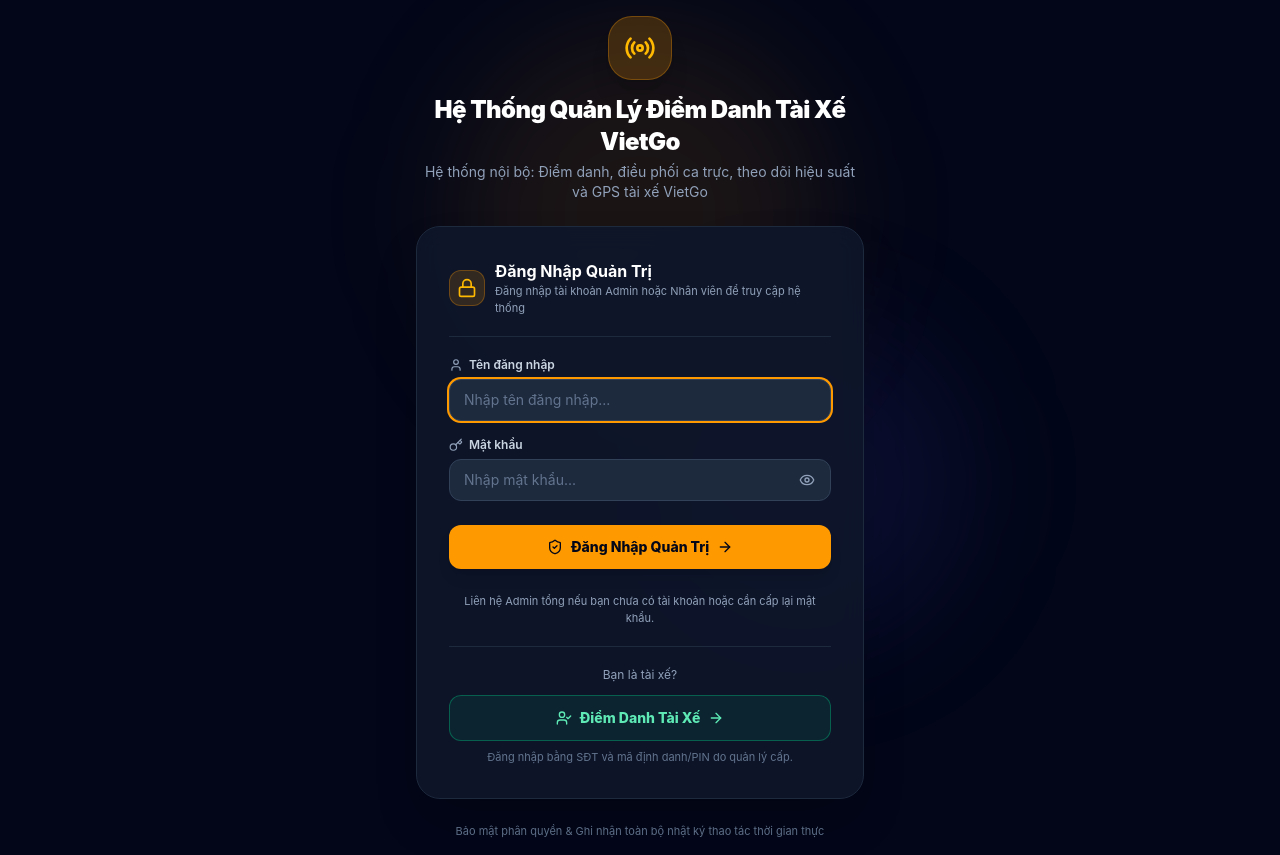
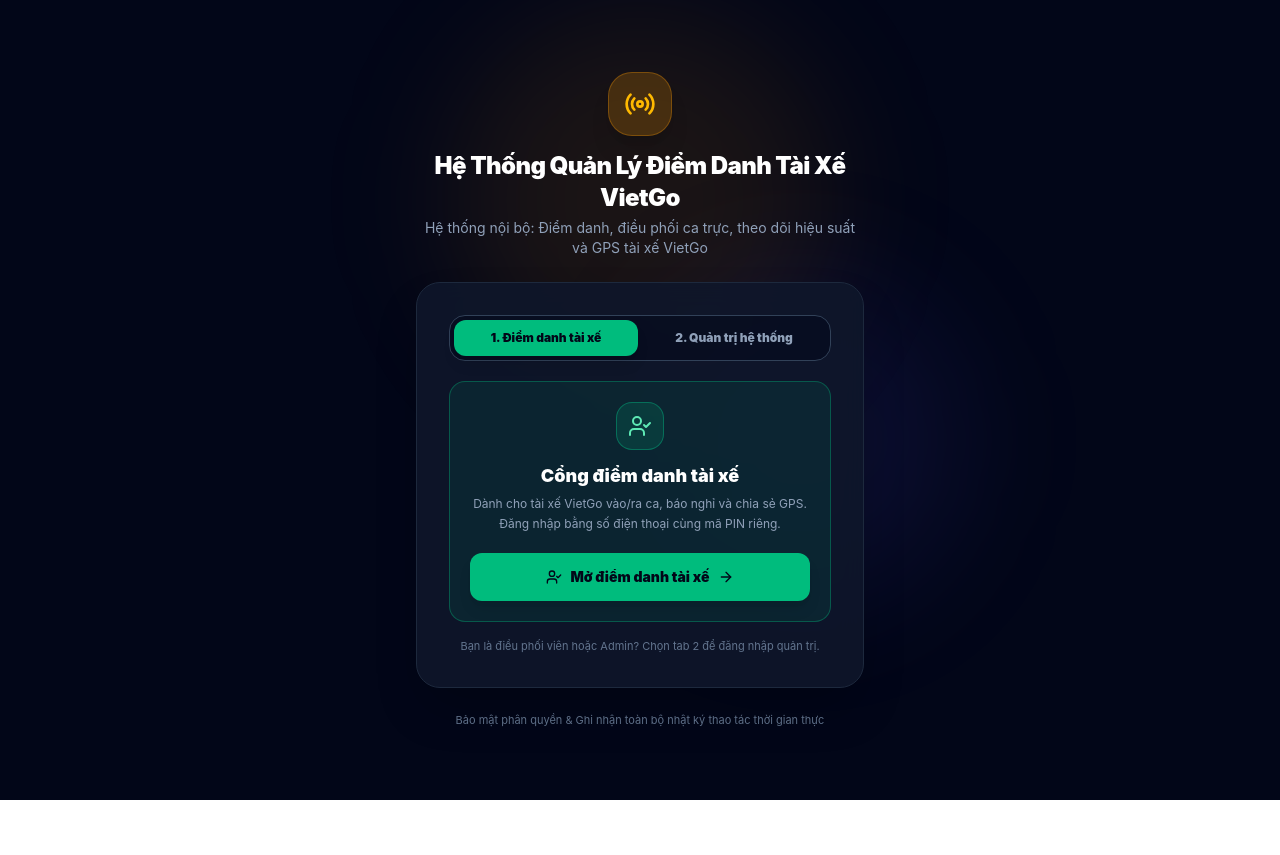
Before and after one commit to linhmmohub/vietgodriver, a React (Vite) app: page / in a window 1280 px wide. After the commit the page ends 800 px from the top, so only its background shows below. Built offline with nearby package versions, Linux system fonts and the light colour scheme; no server answers; the database is empty.

Commit message:
Update login

```diff
--- a/src/components/AdminLockScreen.tsx
+++ b/src/components/AdminLockScreen.tsx
@@ -32,6 +32,7 @@
   const [showPassword, setShowPassword] = useState(false);
   const [error, setError] = useState<string | null>(null);
   const [loading, setLoading] = useState(false);
+  const [entryMode, setEntryMode] = useState<'driver' | 'admin'>('driver');
 
   const handleSubmit = (e: React.FormEvent) => {
     e.preventDefault();
@@ -73,6 +74,24 @@
 
         {/* LOGIN FORM */}
         <div className="bg-slate-900/90 backdrop-blur-md rounded-3xl border border-slate-800 p-6 sm:p-8 shadow-2xl animate-in fade-in duration-200">
+          <div className="mb-5 grid grid-cols-2 gap-1 rounded-2xl border border-slate-700 bg-slate-950/50 p-1">
+            <button type="button" onClick={() => setEntryMode('driver')} className={`rounded-xl px-2 py-2.5 text-xs font-black transition ${entryMode === 'driver' ? 'bg-emerald-500 text-slate-950 shadow-lg' : 'text-slate-400 hover:text-white'}`}>1. Điểm danh tài xế</button>
+            <button type="button" onClick={() => setEntryMode('admin')} className={`rounded-xl px-2 py-2.5 text-xs font-black transition ${entryMode === 'admin' ? 'bg-amber-400 text-slate-950 shadow-lg' : 'text-slate-400 hover:text-white'}`}>2. Quản trị hệ thống</button>
+          </div>
+
+          {entryMode === 'driver' && (
+            <div className="animate-in fade-in slide-in-from-bottom-2">
+              <div className="rounded-2xl border border-emerald-500/35 bg-emerald-500/10 p-5 text-center">
+                <div className="mx-auto flex h-12 w-12 items-center justify-center rounded-2xl border border-emerald-400/35 bg-emerald-500/15 text-emerald-300"><UserCheck className="h-6 w-6" /></div>
+                <h2 className="mt-3 text-lg font-black text-white">Cổng điểm danh tài xế</h2>
+                <p className="mx-auto mt-1 max-w-sm text-xs leading-relaxed text-slate-400">Dành cho tài xế VietGo vào/ra ca, báo nghỉ và chia sẻ GPS. Đăng nhập bằng số điện thoại cùng mã PIN riêng.</p>
+                <button type="button" onClick={onOpenDriverCheckin} className="mt-5 flex w-full items-center justify-center gap-2 rounded-xl bg-emerald-500 py-3.5 text-sm font-black text-slate-950 shadow-lg transition hover:bg-emerald-400 active:scale-98"><UserCheck className="h-4 w-4" />Mở điểm danh tài xế<ArrowRight className="h-4 w-4" /></button>
+              </div>
+              <p className="mt-4 text-center text-[11px] text-slate-500">Bạn là điều phối viên hoặc Admin? Chọn tab 2 để đăng nhập quản trị.</p>
+            </div>
+          )}
+
+          {entryMode === 'admin' && <>
 
           <div className="flex items-center space-x-2.5 pb-5 border-b border-slate-800">
             <div className="h-9 w-9 rounded-xl bg-amber-500/15 border border-amber-500/30 flex items-center justify-center text-amber-400 shrink-0">
@@ -159,7 +178,9 @@
 
           </form>
 
-          <div className="mt-5 pt-5 border-t border-slate-800">
+          </>}
+
+          {entryMode === 'admin' && <div className="mt-5 pt-5 border-t border-slate-800">
             <p className="text-center text-xs text-slate-400 mb-3">Bạn là tài xế?</p>
             <button
               type="button"
@@ -171,7 +192,7 @@
               <ArrowRight className="w-4 h-4" />
             </button>
             <p className="text-center text-[11px] text-slate-500 mt-2">Đăng nhập bằng SĐT và mã định danh/PIN do quản lý cấp.</p>
-          </div>
+          </div>}
 
         </div>
 
```
